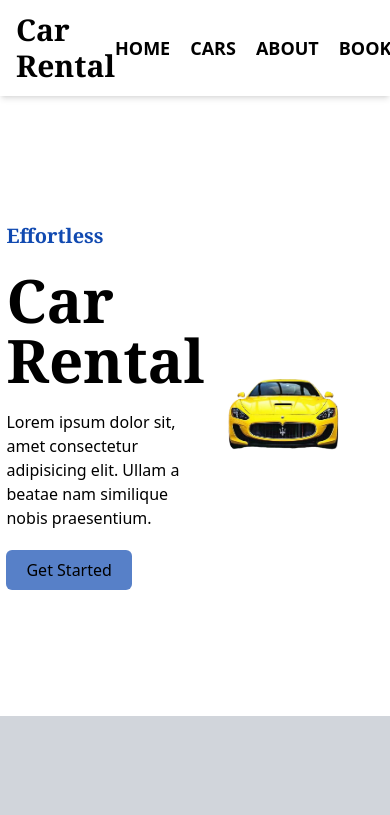
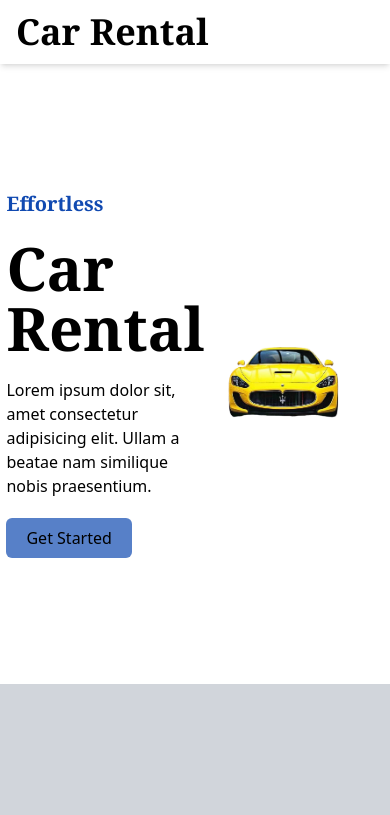
Before and after one commit to jainoos007/Car-Rental, a React (Vite) app: page / in a window 390 px wide. Shown: the top 815 px of the page. Built offline with nearby package versions, Linux system fonts and the light colour scheme.

Commit message:
make responsive navbar

```diff
--- a/src/Components/NavBar/DarkMode.jsx
+++ b/src/Components/NavBar/DarkMode.jsx
@@ -4,13 +4,13 @@ const DarkMode = ({ theme, setTheme }) => {
   return (
     <div className="relative">
       <MdLightMode
-        className={`text-2xl cursor-pointer transition-all duration-300 absolute top-1 z-10 ${
+        className={`text-3xl cursor-pointer transition-all duration-300 absolute top-0 z-10 ${
           theme === "dark" ? "opcaity-100" : "opacity-0"
         }`}
         onClick={() => setTheme(theme === "dark" ? "light" : "dark")}
       />
       <MdDarkMode
-        className={`text-2xl cursor-pointer transition-all duration-300 absolute top-1 z-10 ${
+        className={`text-3xl cursor-pointer transition-all duration-300 absolute top-0 z-10 ${
           theme === "light" ? "opcaity-100" : "opacity-0"
         }`}
         onClick={() => setTheme(theme === "dark" ? "light" : "dark")}
--- a/src/Components/NavBar/NavBar.jsx
+++ b/src/Components/NavBar/NavBar.jsx
@@ -4,32 +4,32 @@ import DarkMode from "./DarkMode";
 const NavBar = ({ theme, setTheme }) => {
   return (
     <div className="shadow-md dark:bg-gray-900 dark:text-white">
-      <div className="container w-full flex justify-between items-center py-3 dark:">
+      <div className="container w-full flex justify-between items-center py-3">
         <div>
-          <p className=" font-serif font-bold text-3xl">Car Rental</p>
+          <p className=" font-serif font-bold text-4xl">Car Rental</p>
         </div>
-        <div className="gap-5 flex">
+        <div className="gap-5  hidden md:block md:flex">
           <a
             href="#/Home"
-            className="font-semibold text-lg hover:text-primary hover:underline-offset-8 hover:underline transition-all duration-400"
+            className="font-semibold text-xl hover:text-primary hover:underline-offset-8 hover:underline transition-all duration-400"
           >
             HOME
           </a>
           <a
             href="#/Home"
-            className="font-semibold text-lg hover:text-primary hover:underline-offset-8 hover:underline transition-all duration-400"
+            className="font-semibold text-xl hover:text-primary hover:underline-offset-8 hover:underline transition-all duration-400"
           >
             CARS
           </a>
           <a
             href="#/Home"
-            className="font-semibold text-lg hover:text-primary hover:underline-offset-8 hover:underline transition-all duration-400"
+            className="font-semibold text-xl hover:text-primary hover:underline-offset-8 hover:underline transition-all duration-400"
           >
             ABOUT
           </a>
           <a
             href="#/Home"
-            className="font-semibold text-lg hover:text-primary hover:underline-offset-8 hover:underline transition-all duration-400"
+            className="font-semibold text-xl hover:text-primary hover:underline-offset-8 hover:underline transition-all duration-400"
           >
             BOOKING
           </a>
```
